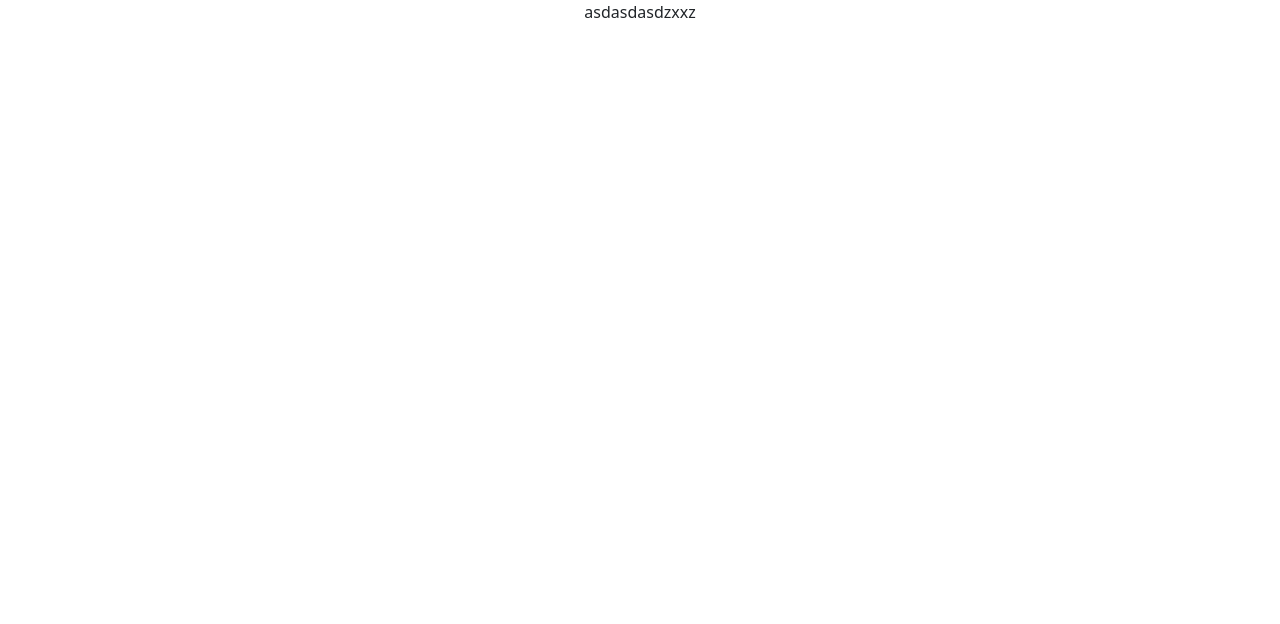
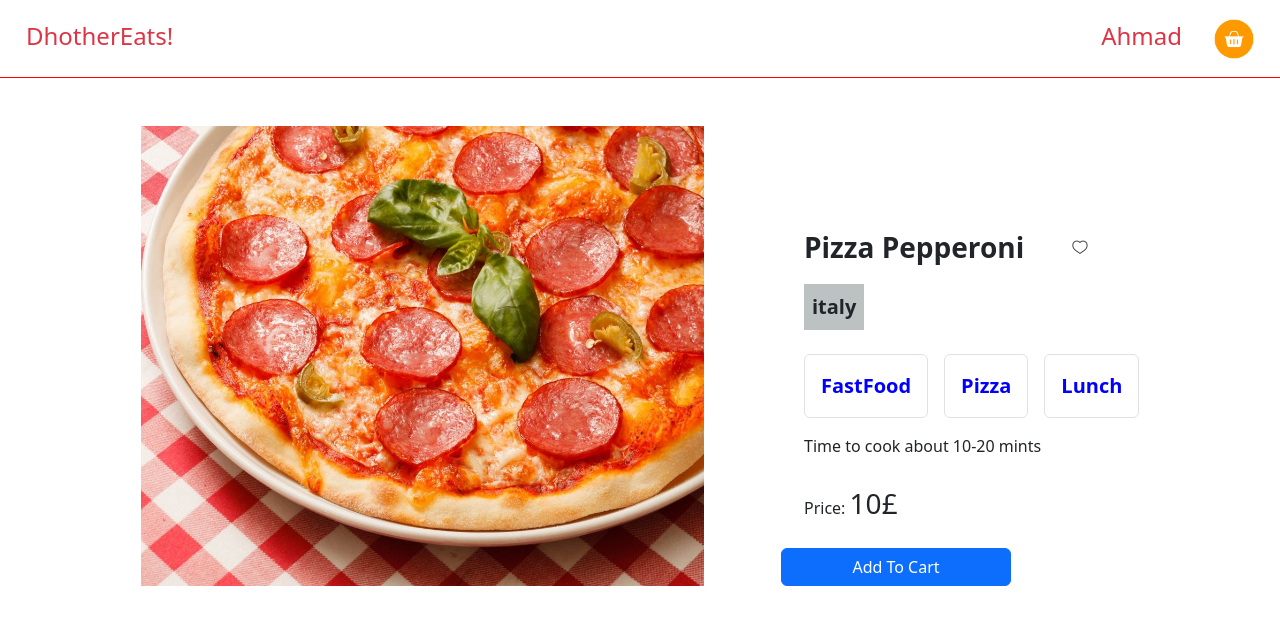
Before and after one commit to Abdurehmandother/DhotherEats, a React (Create React App) app: page /food/1 in a window 1280 px wide. Shown: the top 624 px of the page. Built offline with nearby package versions, Linux system fonts and the light colour scheme.

Commit message:
Food Routes

```diff
--- a/src/Pages/FoodPage/Food.jsx
+++ b/src/Pages/FoodPage/Food.jsx
@@ -1,14 +1,135 @@
 import React, { useEffect, useState } from "react";
 import { useParams } from "react-router-dom";
+import { getById } from "../../Services/FoodServices";
+import Navbar from "../../components/Header/Navbar";
 export default function Food() {
   const { id } = useParams();
-  const [foods, setFoods] = useState(null);
+  const [food, setFood] = useState({});
+  const [fav, setFav] = useState({});
 
   useEffect(() => {
-    console.log("object is mounted");
-  });
+    getById(id)
+      .then(setFood)
+      .catch(() => {
+        console.log("err");
+      });
+  }, [id]);
 
-  console.log('objectasdasdasd asdasd')
+  const toggleFav = (id) => {
+    setFav((prev) => {
+      return {
+        ...prev,
+        [id]: !prev[id],
+      };
+    });
+  };
 
-  return <div>asdasdasdzxxz</div>;
+  return (
+    <>
+      <Navbar />
+      <div className="d-flex pt-5 ">
+        {/* Image */}
+        <div className="d-flex justify-content-end" style={{ width: "55%" }}>
+          <img
+            src={`/foods/${food[0]?.imageUrl}`}
+            className="card-img-top"
+            alt={food[0]?.name}
+            style={{ width: "80%" }}
+          />
+        </div>
+        <div style={{ width: "30%", paddingTop: "100px" }}>
+          {/* first line */}
+          <div className="d-flex justify-content-between">
+            <div
+              className="container text-start fs-3 fw-bold"
+              style={{ paddingLeft: "100px" }}
+            >
+              {food[0]?.name}
+            </div>
+            <div className="pt-2">
+              {fav[food.id] ? (
+                <span
+
+                  style={{ cursor: "pointer" }}
+                  onClick={() => {
+                    toggleFav(food.id);
+                  }}
+                >
+                  ❤
+                </span>
+              ) : (
+                <div
+                  onClick={() => {
+                    toggleFav(food.id);
+                  }}
+                  style={{ cursor: "pointer" }}
+                >
+                  <img src="/favorite.png" alt="" />
+                </div>
+              )}
+            </div>
+          </div>
+
+          {/* 2nd line */}
+          <div
+            className="container text-start py-3 d-flex gap-3"
+            style={{ paddingLeft: "100px" }}
+          >
+            {food[0]?.origins.map((origin) => {
+              return (
+                <span
+                  className="fs-5 fw-bold p-2"
+                  style={{ background: "#bcc1c2" }}
+                >
+                  {origin}
+                </span>
+              );
+            })}
+          </div>
+
+          {/* 3rd Line */}
+          <div
+            className="container text-start py-2 d-flex gap-3"
+            style={{ paddingLeft: "100px" }}
+          >
+            {food[0]?.tags.map((tag) => {
+              return (
+                <span
+                  className="fs-5 fw-bold p-3 border rounded"
+                  style={{ color: "blue" }}
+                >
+                  {tag}
+                </span>
+              );
+            })}
+          </div>
+
+          {/* 4th Line */}
+          <div
+            className="container text-start py-2 "
+            style={{ paddingLeft: "100px" }}
+          >
+            <p>Time to cook about {food[0]?.cookTime} mints</p>
+          </div>
+
+          {/* 5th Line */}
+          <div
+            className="container text-start  "
+            style={{ paddingLeft: "100px" }}
+          >
+            <p>
+              Price: <span className="fs-3 fw-100">{food[0]?.price}£</span>
+            </p>
+          </div>
+
+          {/* 6th Line */}
+          <div className="pt-2 m-auto">
+            <div className="btn btn-primary " style={{ width: "60%" }}>
+              Add To Cart
+            </div>
+          </div>
+        </div>
+      </div>
+    </>
+  );
 }
--- a/src/components/Thumbnails/Thumbnail.jsx
+++ b/src/components/Thumbnails/Thumbnail.jsx
@@ -2,13 +2,20 @@ import React, { useState } from "react";
 import { sample_foods } from "../../Data";
 import SearchFilter from "../SearchFilter/SearchFilter";
 import Tags from "../Tags/Tags";
+import {  useNavigate } from "react-router-dom";
+import { getById } from "../../Services/FoodServices";
 
 export default function Thumbnail() {
+  const navigate = useNavigate();
   const [fav, setFav] = useState({});
   const [foods, setFood] = useState(sample_foods);
 
   const handleFilterChange = (filterFoods) => {
     setFood(filterFoods);
+  };
+
+  const handleCardClick = (id) => {
+    navigate(`food/${id}`);
   };
 
   const toggleFav = (id) => {
@@ -28,7 +35,12 @@ export default function Thumbnail() {
       <div className="container d-flex pt-5 pb-5 flex-wrap gap-4 justify-content-center">
         {foods.map((food) => {
           return (
-            <div className="card" style={{ width: "18rem" }} key={food.id}>
+            <div
+              className="card"
+              style={{ width: "18rem", cursor: "pointer" }}
+              key={food.id}
+              onClick={() => handleCardClick(food.id)}
+            >
               <img
                 src={`/foods/${food.imageUrl}`}
                 className="card-img-top"
```
